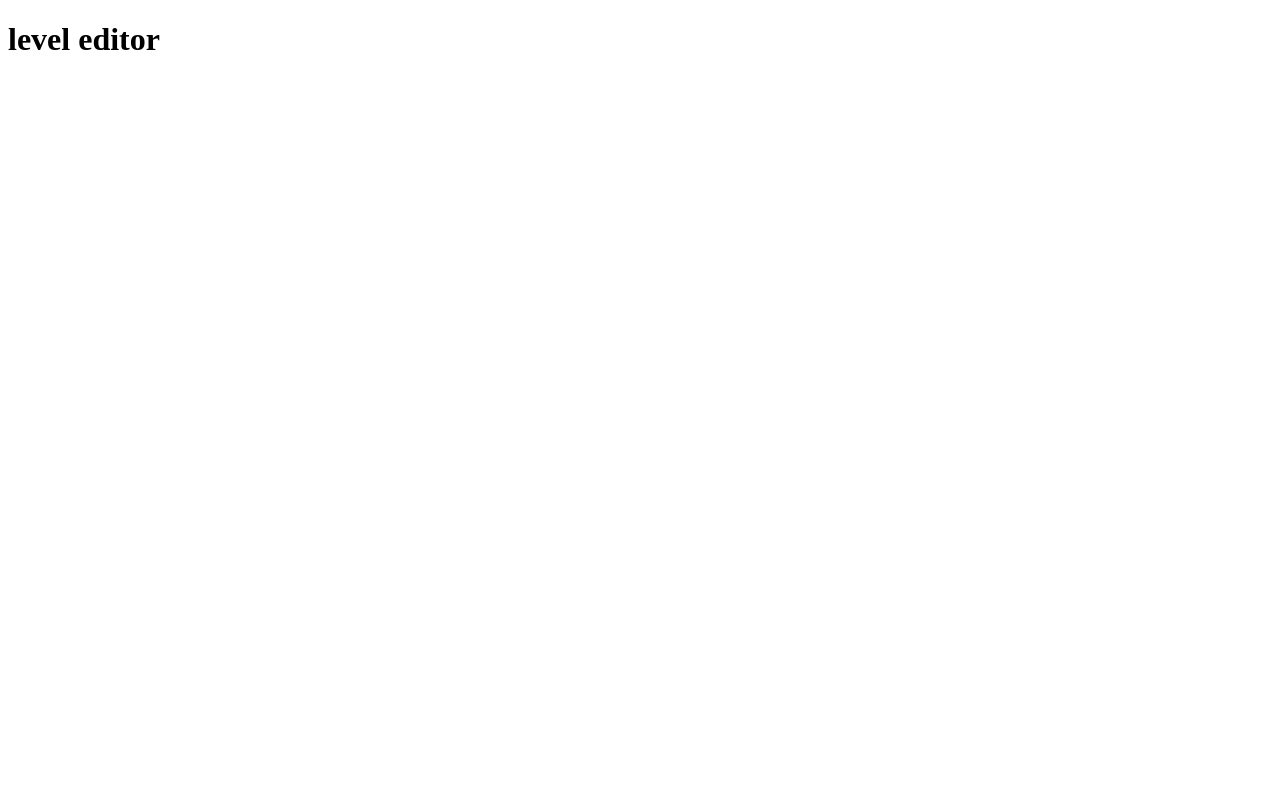
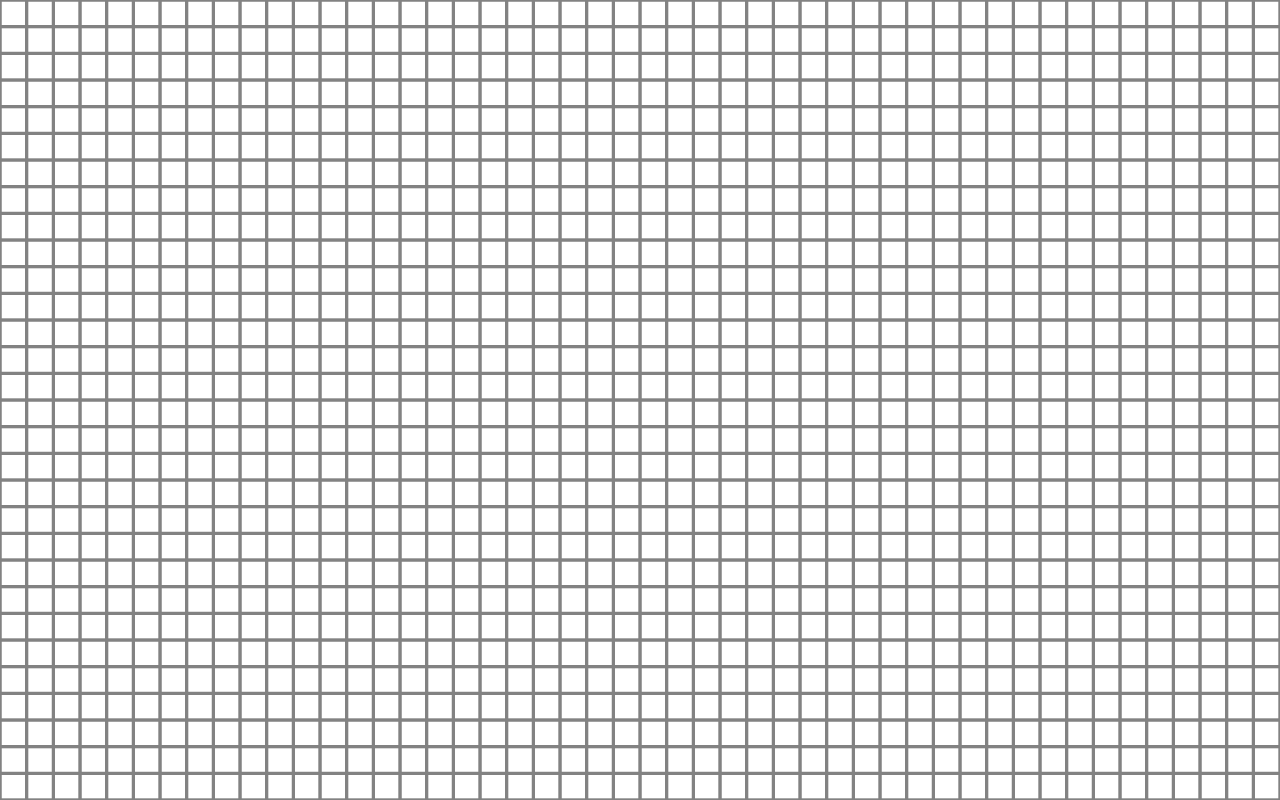
Before and after one commit to Viken-zip/2D-platformer, a website built with webpack: page src/levelEditor.html in a window 1280 px wide. Built offline with Linux system fonts and the light colour scheme.

Commit message:
level cration, grids and init function added

```diff
--- a/src/editor/editorApp.ts
+++ b/src/editor/editorApp.ts
@@ -1 +1,18 @@
+import { drawGrid } from "./lib/blocks/grids";
+
 console.log('level editor script');
+
+const canvas = <HTMLCanvasElement>document.getElementById('canvas');
+const ctx = canvas.getContext('2d');
+if(ctx){ ctx.imageSmoothingEnabled = false; }
+
+const canvasContainerDiv = <HTMLDivElement> document.getElementById('canvasContainer');
+const tileSize: number = innerHeight/30;
+
+canvas.width = tileSize*1000;
+canvas.height = tileSize*30;
+
+function init(): void{
+    drawGrid(ctx, tileSize, 1000, 30);
+}
+init();
--- /dev/null
+++ b/src/editor/lib/blocks/grids.ts
@@ -0,0 +1,21 @@
+//this isnt a block so to say, its just for showing blank space
+
+const gridSprite = new Image();
+gridSprite.src = './sprites/grid.png';
+
+export function drawGrid(ctx: any, tileSize: number, width: number, height: number): void{
+    gridSprite.onload = () => {
+        for(let h = 0; h < height; h++){
+            for(let w = 0; w < width; w++){
+                ctx?.drawImage(
+                    gridSprite,
+                    w * tileSize,
+                    h * tileSize,
+                    tileSize,
+                    tileSize
+                );
+
+            }
+        }
+    }
+}
--- /dev/null
+++ b/src/editor/lib/map.ts
@@ -0,0 +1,5 @@
+export let map = {
+    startPoint: { x: 0, y: 0 },
+    goal: [],
+    blocks: []
+}
--- /dev/null
+++ b/src/editorStyle.css
@@ -0,0 +1,21 @@
+*{
+    margin: 0;
+    overflow-y: hidden;
+    font-family: sans-serif;
+}
+.container{
+    display: flex;
+    flex-direction: column;
+    height: 100vh;
+    width: 100vw;
+}
+#canvasContainer{
+    width: 100%;
+    height: 100%;
+    -ms-overflow-style: none;
+    scrollbar-width: none;
+}
+#canvas{
+    background-color: white;
+    overflow: hidden;
+}
--- a/src/levelEditor.html
+++ b/src/levelEditor.html
@@ -4,9 +4,14 @@
     <meta charset="UTF-8">
     <meta name="viewport" content="width=device-width, initial-scale=1.0">
     <title>Document</title>
+    <link rel="stylesheet" href="editorStyle.css">
 </head>
 <body>
-    <h1>level editor</h1>
+    <div class="container" >
+        <div id="canvasContainer" >
+            <canvas id="canvas" />
+        </div>
+    </div>
     <script type="module" src="../dist/editor.js"></script>
 </body>
 </html>
```
Also changed, not shown: dist/editor.js, src/editor/lib/blocks/blocks.ts (added), src/editor/lib/blocks/goals.ts (added), src/sprites/grid.png (added).
